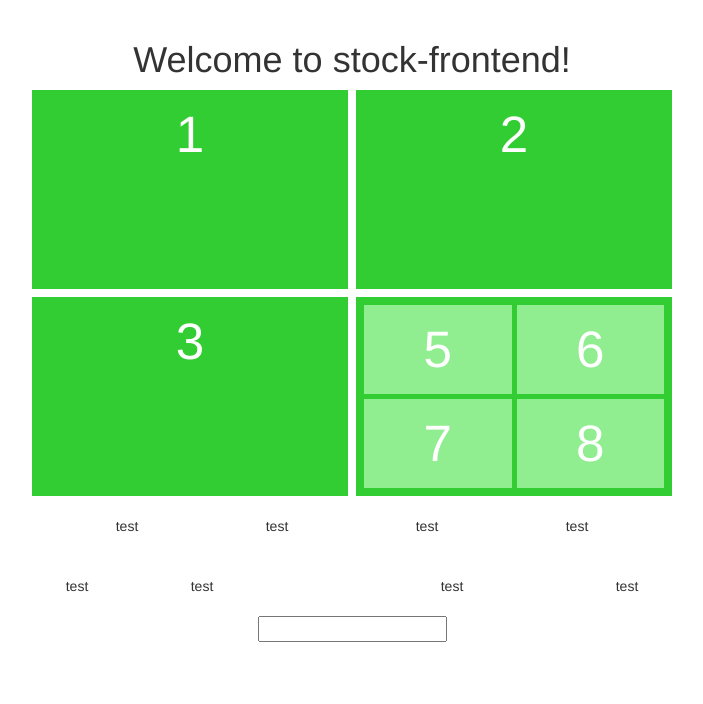
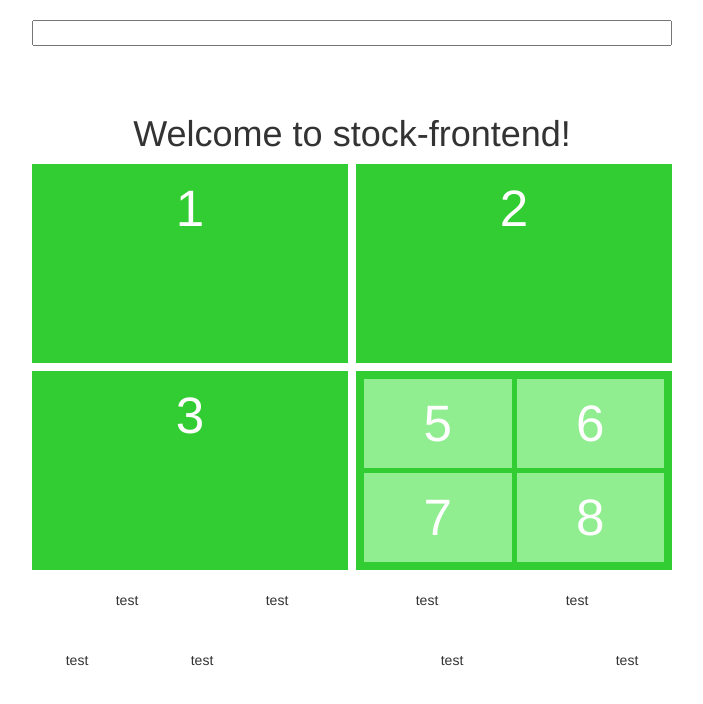
Before and after one commit to quaffpotion/stock-frontend, an Angular app: page / in a window 1280 px wide. Shown: the top 704 px of the page, without its empty margins (288-991 px from the left). Built offline with nearby package versions, Linux system fonts and the light colour scheme.

Commit message:
click outside directive

```diff
--- a/src/app/app.component.html
+++ b/src/app/app.component.html
@@ -1,3 +1,30 @@
+<input
+  #searchBox
+  clickOutside
+  id="search-box"
+  (input)="pushSearchTerm(searchBox.value)"
+/>
+<mat-list>
+  <div
+    style="background-color: paleturquoise; display: grid; grid-template-columns: 50px 200px 300px 50px"
+    class="search-result"
+    *ngFor="let stock of stocks$ | async"
+  >
+    <span>
+      <mat-icon mat-list-icon>trending_up</mat-icon>
+    </span>
+    <span>
+      {{ stock.name }}
+    </span>
+    <span>
+      {{ stock.symbol }}
+    </span>
+    <span>
+      {{ stock.closingprice }}
+    </span>
+  </div>
+</mat-list>
+
 <div style="text-align:center">
   <h1>Welcome to {{ title }}!</h1>
 
@@ -24,8 +51,6 @@
     <span>test</span><span>test</span><span>test</span><span>test</span>
   </div>
 
-  <input #searchBox id="search-box" (input)="pushSearchTerm(searchBox.value)" />
-
   <mat-list>
     <mat-list-item
       style="background-color: paleturquoise; display: grid; grid-template-columns: 50px 200px 300px 50px"
@@ -47,21 +72,3 @@
     </mat-list-item>
   </mat-list>
 </div>
-
-  <mat-list>
-    <div style="background-color: paleturquoise; display: grid; grid-template-columns: 50px 200px 300px 50px"
-      class="search-result" *ngFor="let stock of stocks$ | async">
-      <span>
-        <mat-icon mat-list-icon>trending_up</mat-icon>
-      </span>
-      <span>
-        {{ stock.name }}
-      </span>
-      <span>
-        {{ stock.symbol }}
-      </span>
-      <span>
-        {{ stock.closingprice }}
-      </span>
-  </div>
-  </mat-list>
--- a/src/app/app.module.ts
+++ b/src/app/app.module.ts
@@ -11,6 +11,7 @@ import { AppComponent } from './app.component';
 import { SearchStockComponent } from './search-stock/search-stock.component';
 import { SearchContainerComponent } from './search-container/search-container.component';
 import { SearchResultComponent } from './search-result/search-result.component';
+import { TestDirective } from './test.directive';
 
 @NgModule({
   declarations: [
@@ -18,6 +19,7 @@ import { SearchResultComponent } from './search-result/search-result.component';
     SearchStockComponent,
     SearchContainerComponent,
     SearchResultComponent,
+    TestDirective,
   ],
   //note, import order matters - must import after BrowserModule
   imports: [
--- /dev/null
+++ b/src/app/test.directive.ts
@@ -0,0 +1,18 @@
+import {
+  Directive,
+  ElementRef,
+  Output,
+  EventEmitter,
+  HostListener
+} from "@angular/core";
+
+@Directive({
+  selector: "[clickOutside]"
+})
+export class TestDirective {
+  constructor(private _elementRef: ElementRef) {}
+  @HostListener("document:click", ["$event.target"])
+  public onClick(targetElement) {
+    console.log(this._elementRef.nativeElement.contains(targetElement));
+  }
+}
```
